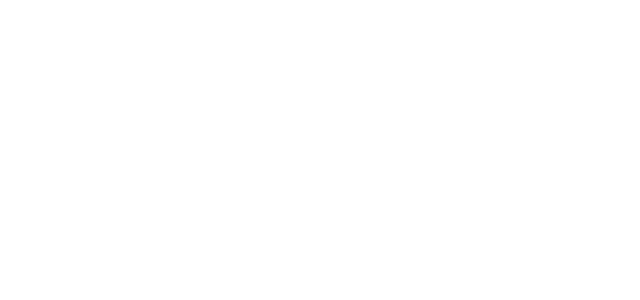
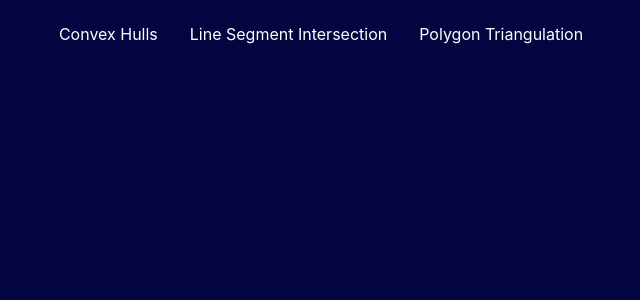
Before and after one commit to SonnyZ789123/computational-geometry-algorithms-visualizer, a React (Create React App) app: page / in a window 1280 px wide. Shown: the top 300 px of the page, without its empty margins (319-959 px from the left). Built offline with nearby package versions, Linux system fonts and the light colour scheme.

Commit message:
Create NavBar component

```diff
--- a/src/App.tsx
+++ b/src/App.tsx
@@ -1,7 +1,25 @@
 import React from 'react';
+import styled from 'styled-components';
+import GlobalStyle from './global/styles/index';
 
-const App: React.FC = () => {
-  return <div className='App'></div>;
-};
+import NavBar from './global/components/NavBar';
+
+const Container = styled.div`
+  margin: 0 auto;
+  height: 100vh;
+  max-width: 1008px;
+  padding: 0 2rem;
+`;
+
+function App(): JSX.Element {
+  return (
+    <>
+      <GlobalStyle />
+      <Container className='App'>
+        <NavBar />
+      </Container>
+    </>
+  );
+}
 
 export default App;
--- /dev/null
+++ b/src/global/components/NavBar.tsx
@@ -0,0 +1,29 @@
+import React from 'react';
+import styled from 'styled-components';
+import colors from '../styles/colors';
+
+const Nav = styled.nav`
+  margin: 0 auto;
+  padding: 1.5rem 0;
+  display: flex;
+  justify-content: center;
+  gap: 2rem;
+`;
+
+const Link = styled.a`
+  &:hover {
+    color: ${colors.secondary};
+  }
+`;
+
+function NavBar(): JSX.Element {
+  return (
+    <Nav>
+      <Link href='/convex-hulls'>Convex Hulls</Link>
+      <Link href='/line-segment-intersection'>Line Segment Intersection</Link>
+      <Link href='/polygon-triangulation'>Polygon Triangulation</Link>
+    </Nav>
+  );
+}
+
+export default NavBar;
--- a/src/global/styles.ts
+++ /dev/null
@@ -1,17 +0,0 @@
-import { createGlobalStyle } from 'styled-components';
-
-export default createGlobalStyle`
-body {
-  margin: 0;
-  font-family: -apple-system, BlinkMacSystemFont, 'Segoe UI', 'Roboto', 'Oxygen',
-    'Ubuntu', 'Cantarell', 'Fira Sans', 'Droid Sans', 'Helvetica Neue',
-    sans-serif;
-  -webkit-font-smoothing: antialiased;
-  -moz-osx-font-smoothing: grayscale;
-}
-
-code {
-  font-family: source-code-pro, Menlo, Monaco, Consolas, 'Courier New',
-    monospace;
-}
-`;
--- /dev/null
+++ b/src/global/styles/colors.ts
@@ -0,0 +1,6 @@
+export default {
+  primary: '#3A3072',
+  secondary: '#00C89E',
+  dark: '#040441',
+  light: '#F6EBFF',
+};
--- /dev/null
+++ b/src/global/styles/index.ts
@@ -0,0 +1,24 @@
+import { createGlobalStyle } from 'styled-components';
+import colors from './colors';
+
+export default createGlobalStyle`
+  body {
+    margin: 0;
+    background-color: ${colors.dark};
+    font-family: -apple-system, BlinkMacSystemFont, 'Segoe UI', 'Roboto', 'Oxygen',
+      'Ubuntu', 'Cantarell', 'Fira Sans', 'Droid Sans', 'Helvetica Neue',
+      sans-serif;
+    -webkit-font-smoothing: antialiased;
+    -moz-osx-font-smoothing: grayscale;
+  }
+
+  code {
+    font-family: source-code-pro, Menlo, Monaco, Consolas, 'Courier New',
+      monospace;
+  }
+
+  a {
+    text-decoration: none;
+    color: white;
+  }
+`;
```
